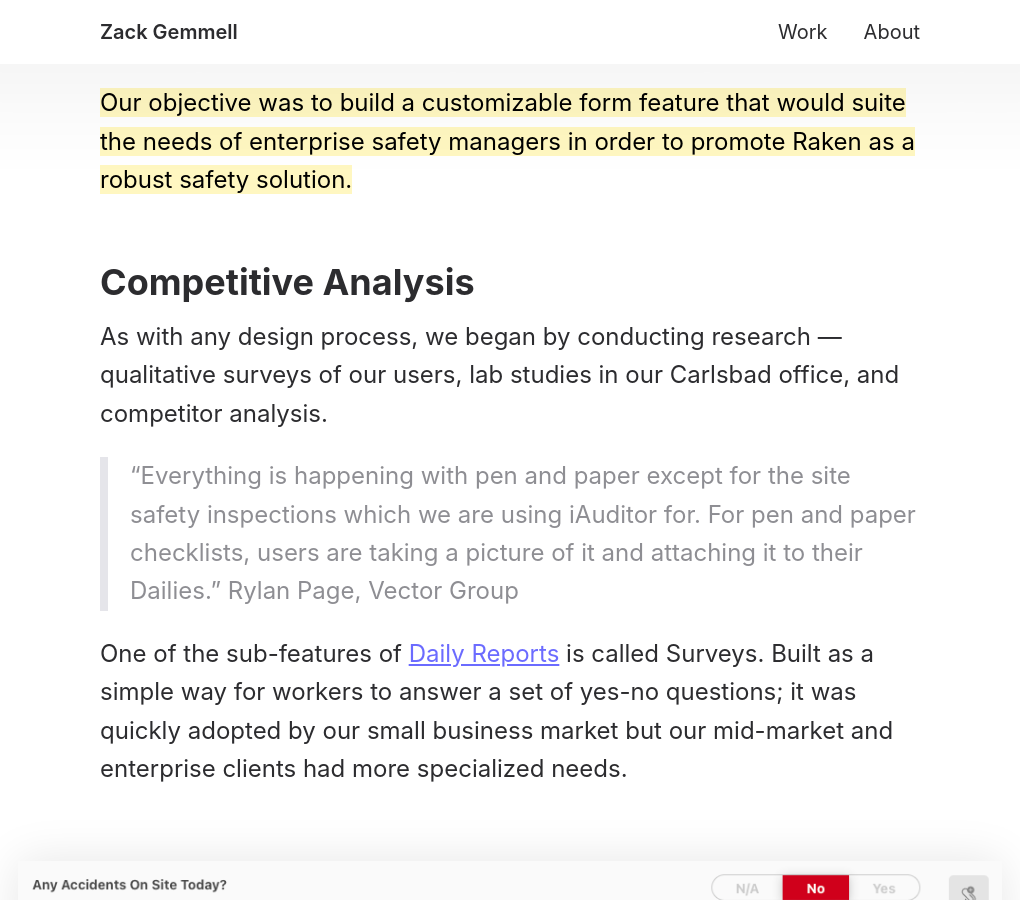
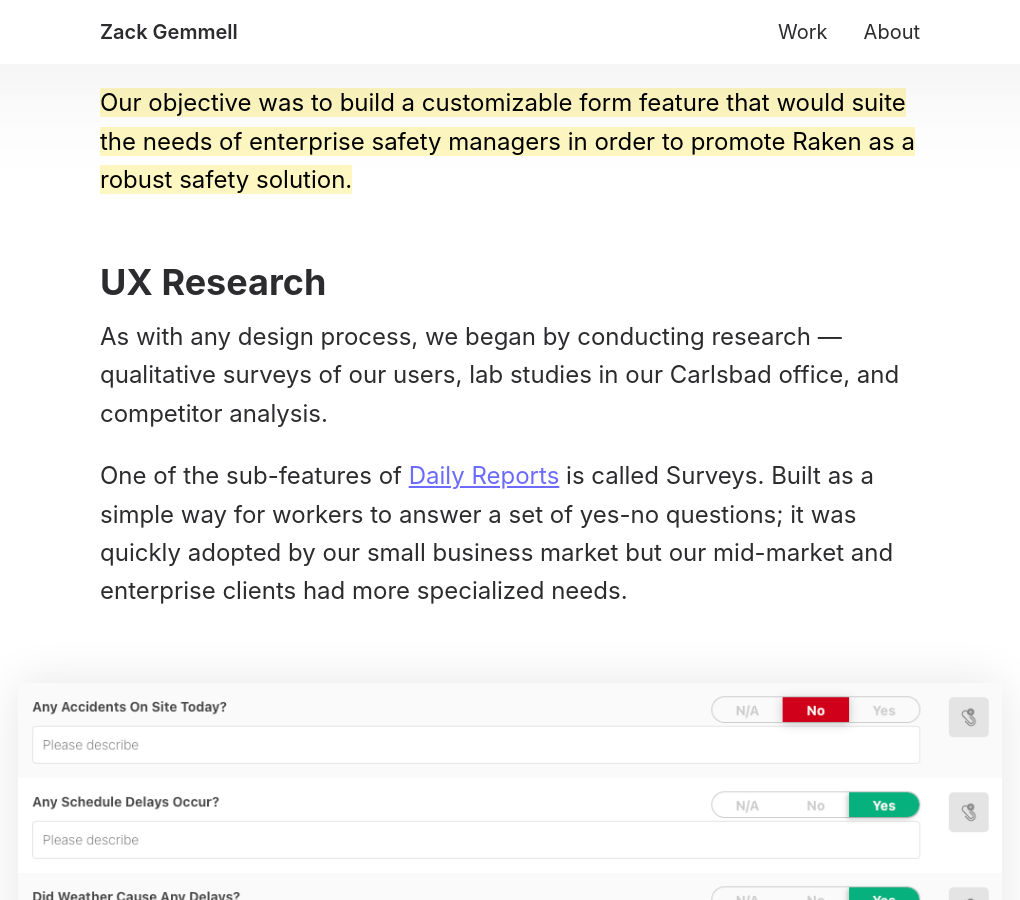
Before and after one commit to zackgemmell/portfolio-2020, a Jekyll site: the page built from _posts/2020-10-01-Checklists.md, in a window 1280 px wide and 900 px high, scrolled down 445 px. Shown: the whole window, without its empty margins (130-1150 px from the left). Built offline with Jekyll 4.4.1, drawn with Linux system fonts in a browser that asks for light colours; nearby versions of some CDN libraries.

Commit message:
Update 2020-10-01-Checklists.md

```diff
--- a/_posts/2020-10-01-Checklists.md
+++ b/_posts/2020-10-01-Checklists.md
@@ -19,12 +19,9 @@
 
 <mark>Our objective was to build a customizable form feature that would suite the needs of enterprise safety managers in order to promote Raken as a robust safety solution.</mark>
 
-## Competitive Analysis
+## UX Research
 
 As with any design process, we began by conducting research — qualitative surveys of our users, lab studies in our Carlsbad office, and competitor analysis.
-
-> “Everything is happening with pen and paper except for the site safety inspections which we are using iAuditor for. For pen and paper checklists, users are taking a picture of it and attaching it to their Dailies.”
-> Rylan Page, Vector Group
 
 One of the sub-features of [Daily Reports](https://www.rakenapp.com/daily-reports) is called Surveys. Built as a simple way for workers to answer a set of yes-no questions; it was quickly adopted by our small business market but our mid-market and enterprise clients had more specialized needs.
 
```
